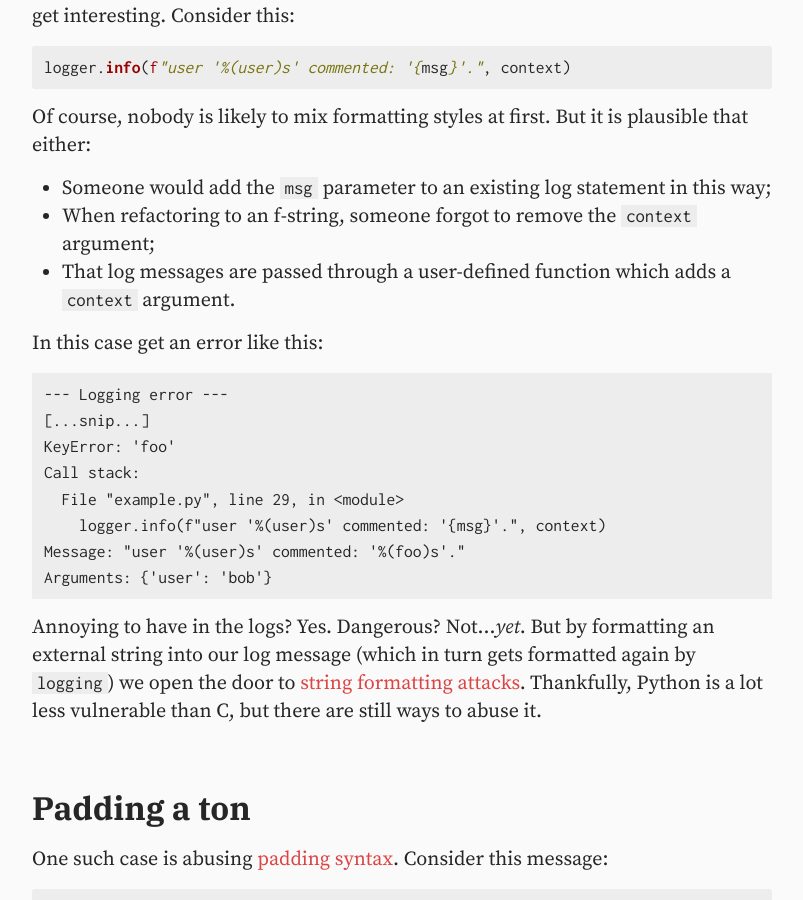
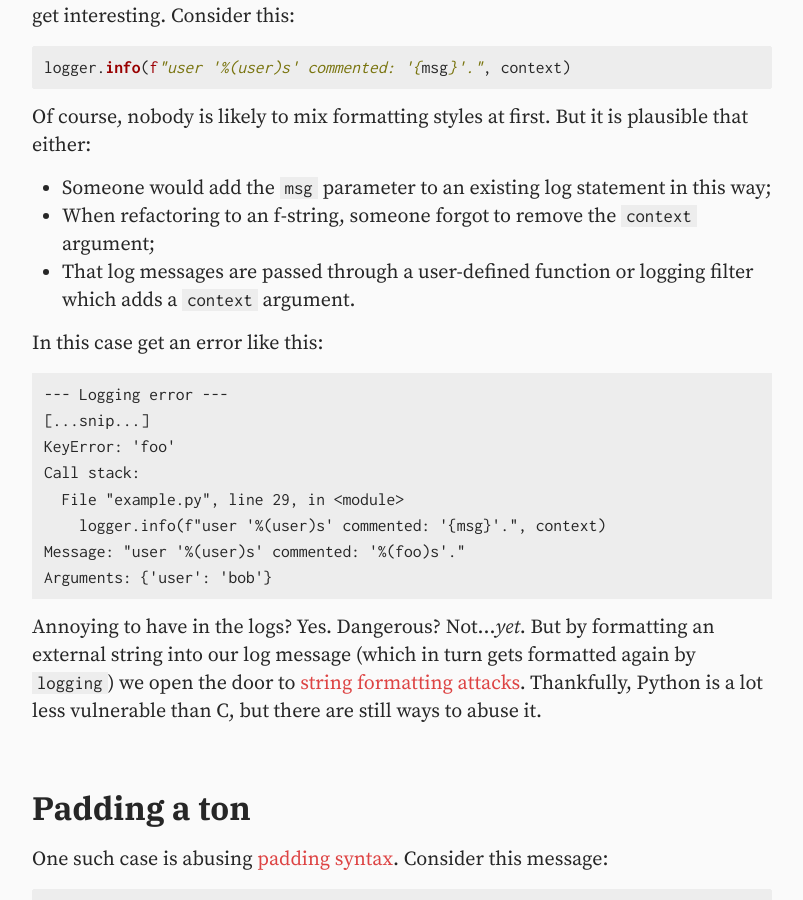
Before and after one commit to ariebovenberg/ariebovenberg.github.io, a Jekyll site: the page built from _posts/2021-12-27-is-your-python-code-vulnerable-to-log-injection.md, in a window 1280 px wide and 900 px high, scrolled down 2577 px. Shown: the whole window, without its empty margins (238-1041 px from the left). Built offline with Jekyll 4.4.1, drawn with Linux system fonts in a browser that asks for light colours.

Commit message:
small clarifications in log post

```diff
--- a/_posts/2021-12-27-is-your-python-code-vulnerable-to-log-injection.md
+++ b/_posts/2021-12-27-is-your-python-code-vulnerable-to-log-injection.md
@@ -121,7 +121,8 @@ Of course, nobody is likely to mix formatting styles at first.
 But it is plausible that either:
 - Someone would add the `msg` parameter to an existing log statement in this way;
 - When refactoring to an f-string, someone forgot to remove the `context` argument;
-- That log messages are passed through a user-defined function which adds a `context` argument.
+- That log messages are passed through a user-defined function or logging filter
+  which adds a `context` argument.
 
 In this case get an error like this:
 
```
